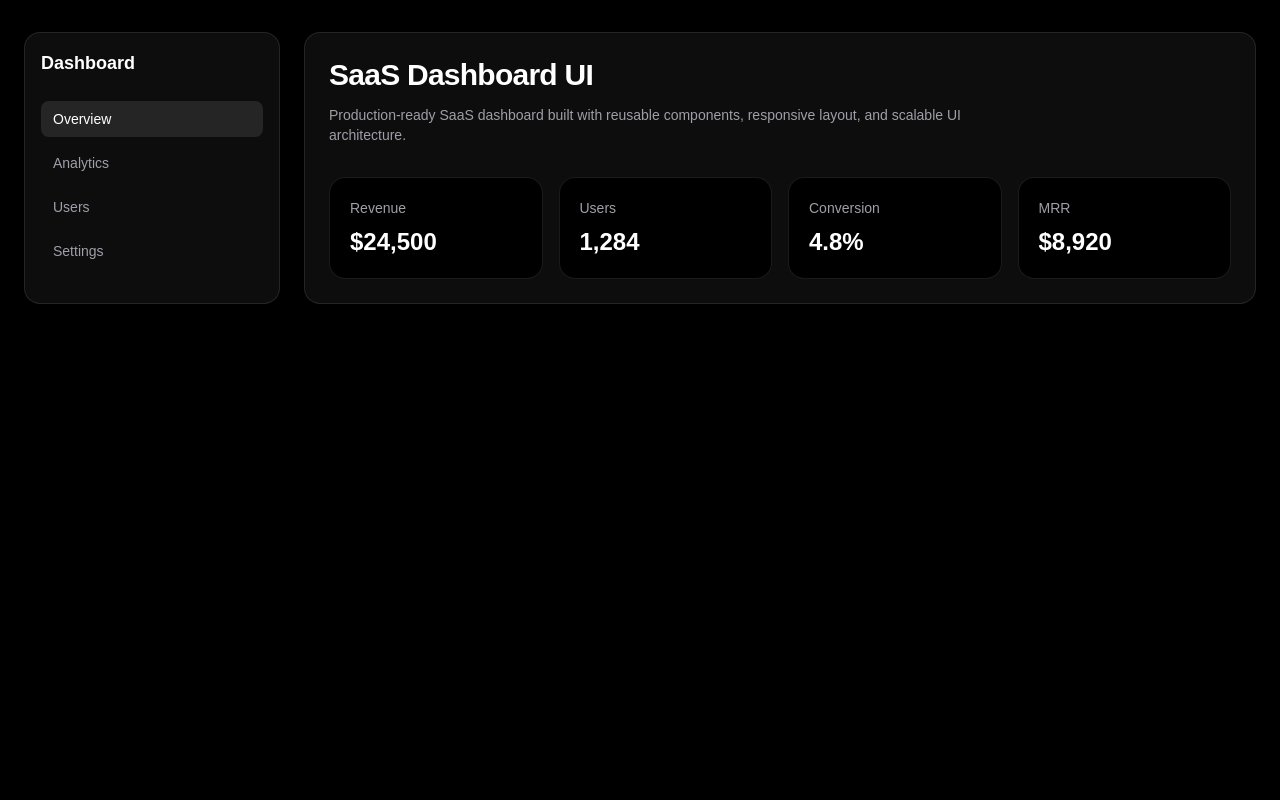
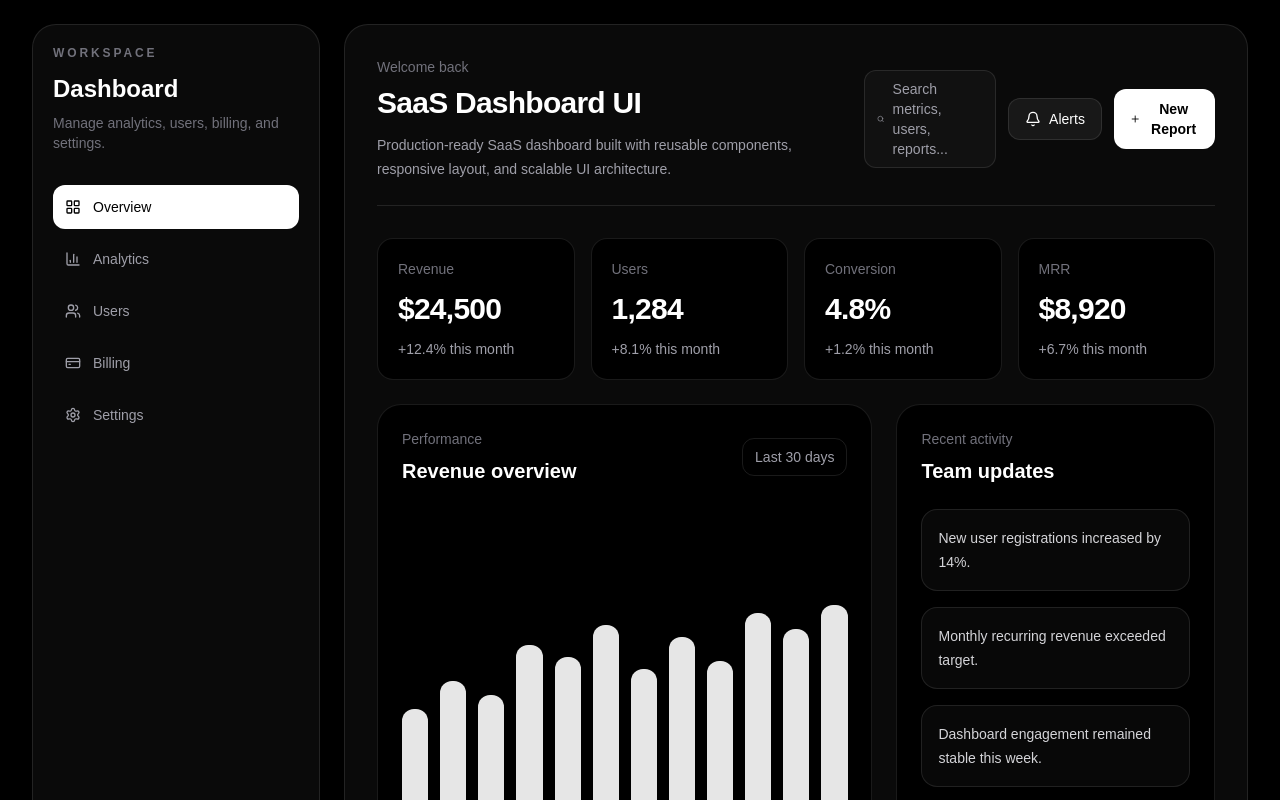
Before and after one commit to RoussosAdo/saas-dashboard-ui, a Next.js app: page / in a window 1280 px wide. Shown: the top 800 px of the page. Built offline with nearby package versions, Linux system fonts and the light colour scheme.

Commit message:
Create dashboard shell with sidebar, topbar, stats, and overview sections

```diff
--- a/app/page.tsx
+++ b/app/page.tsx
@@ -1,34 +1,84 @@
 import DashboardShell from "@/app/components/layout/dashboard-shell";
+
+const stats = [
+  { label: "Revenue", value: "$24,500", change: "+12.4%" },
+  { label: "Users", value: "1,284", change: "+8.1%" },
+  { label: "Conversion", value: "4.8%", change: "+1.2%" },
+  { label: "MRR", value: "$8,920", change: "+6.7%" },
+];
 
 export default function Home() {
   return (
     <DashboardShell>
-      <div>
-        <h1 className="text-3xl font-bold tracking-tight">SaaS Dashboard UI</h1>
-        <p className="mt-3 max-w-2xl text-sm text-zinc-400">
-          Production-ready SaaS dashboard built with reusable components,
-          responsive layout, and scalable UI architecture.
-        </p>
+      <section className="grid gap-4 sm:grid-cols-2 xl:grid-cols-4">
+        {stats.map((stat) => (
+          <article
+            key={stat.label}
+            className="rounded-2xl border border-white/10 bg-black p-5 transition hover:border-white/20"
+          >
+            <p className="text-sm text-zinc-500">{stat.label}</p>
+            <p className="mt-3 text-3xl font-bold tracking-tight text-white">
+              {stat.value}
+            </p>
+            <p className="mt-3 text-sm font-medium text-zinc-400">
+              {stat.change} this month
+            </p>
+          </article>
+        ))}
+      </section>
 
-        <div className="mt-8 grid gap-4 sm:grid-cols-2 xl:grid-cols-4">
-          <div className="rounded-2xl border border-white/10 bg-black p-5">
-            <p className="text-sm text-zinc-400">Revenue</p>
-            <p className="mt-2 text-2xl font-semibold">$24,500</p>
+      <section className="mt-6 grid gap-6 xl:grid-cols-[1.4fr_0.9fr]">
+        <div className="rounded-3xl border border-white/10 bg-black p-6">
+          <div className="flex items-center justify-between">
+            <div>
+              <p className="text-sm font-medium text-zinc-500">Performance</p>
+              <h2 className="mt-2 text-xl font-semibold text-white">
+                Revenue overview
+              </h2>
+            </div>
+
+            <div className="rounded-xl border border-white/10 px-3 py-2 text-sm text-zinc-400">
+              Last 30 days
+            </div>
           </div>
-          <div className="rounded-2xl border border-white/10 bg-black p-5">
-            <p className="text-sm text-zinc-400">Users</p>
-            <p className="mt-2 text-2xl font-semibold">1,284</p>
-          </div>
-          <div className="rounded-2xl border border-white/10 bg-black p-5">
-            <p className="text-sm text-zinc-400">Conversion</p>
-            <p className="mt-2 text-2xl font-semibold">4.8%</p>
-          </div>
-          <div className="rounded-2xl border border-white/10 bg-black p-5">
-            <p className="text-sm text-zinc-400">MRR</p>
-            <p className="mt-2 text-2xl font-semibold">$8,920</p>
+
+          <div className="mt-8 flex h-72 items-end gap-3">
+            {[48, 62, 55, 80, 74, 90, 68, 84, 72, 96, 88, 100].map(
+              (height, i) => (
+                <div key={i} className="flex flex-1 flex-col justify-end">
+                  <div
+                    className="rounded-t-xl bg-white/90"
+                    style={{ height: `${height * 2}px` }}
+                  />
+                </div>
+              )
+            )}
           </div>
         </div>
-      </div>
+
+        <div className="rounded-3xl border border-white/10 bg-black p-6">
+          <p className="text-sm font-medium text-zinc-500">Recent activity</p>
+          <h2 className="mt-2 text-xl font-semibold text-white">
+            Team updates
+          </h2>
+
+          <div className="mt-6 space-y-4">
+            {[
+              "New user registrations increased by 14%.",
+              "Monthly recurring revenue exceeded target.",
+              "Dashboard engagement remained stable this week.",
+              "Three new reports were created by the analytics team.",
+            ].map((item) => (
+              <div
+                key={item}
+                className="rounded-2xl border border-white/10 bg-white/[0.03] p-4"
+              >
+                <p className="text-sm leading-6 text-zinc-300">{item}</p>
+              </div>
+            ))}
+          </div>
+        </div>
+      </section>
     </DashboardShell>
   );
 }
--- a/src/app/components/layout/dashboard-shell.tsx
+++ b/src/app/components/layout/dashboard-shell.tsx
@@ -1,3 +1,6 @@
+import DashboardSidebar from "@/app/components/layout/dashboard-sidebar";
+import DashboardTopbar from "@/app/components/layout/dashboard-topbar";
+
 type DashboardShellProps = {
   children: React.ReactNode;
 };
@@ -5,20 +8,13 @@ type DashboardShellProps = {
 export default function DashboardShell({ children }: DashboardShellProps) {
   return (
     <div className="min-h-screen bg-black text-white">
-      <div className="mx-auto flex max-w-7xl gap-6 px-6 py-8">
-        <aside className="hidden w-64 shrink-0 rounded-2xl border border-white/10 bg-white/5 p-4 lg:block">
-          <div className="text-lg font-semibold">Dashboard</div>
-          <nav className="mt-6 space-y-2 text-sm text-zinc-400">
-            <div className="rounded-lg bg-white/10 px-3 py-2 text-white">Overview</div>
-            <div className="px-3 py-2">Analytics</div>
-            <div className="px-3 py-2">Users</div>
-            <div className="px-3 py-2">Settings</div>
-          </nav>
-        </aside>
+      <div className="mx-auto flex max-w-7xl gap-6 px-4 py-6 sm:px-6 lg:px-8">
+        <DashboardSidebar />
 
-        <section className="flex-1 rounded-2xl border border-white/10 bg-white/5 p-6">
+        <main className="min-w-0 flex-1 rounded-3xl border border-white/10 bg-[#0a0a0a] p-5 sm:p-6 lg:p-8">
+          <DashboardTopbar />
           {children}
-        </section>
+        </main>
       </div>
     </div>
   );
--- /dev/null
+++ b/src/app/components/layout/dashboard-sidebar.tsx
@@ -0,0 +1,65 @@
+import NavItem from "@/app/components/layout/nav-item";
+import {
+  LayoutGrid,
+  BarChart3,
+  Users,
+  Settings,
+  CreditCard,
+  LifeBuoy,
+} from "lucide-react";
+
+export default function DashboardSidebar() {
+  return (
+    <aside className="hidden w-72 shrink-0 rounded-3xl border border-white/10 bg-[#0a0a0a] p-5 lg:block">
+      <div className="flex h-full flex-col">
+        <div>
+          <div className="mb-8">
+            <p className="text-xs font-semibold uppercase tracking-[0.24em] text-zinc-500">
+              Workspace
+            </p>
+            <h2 className="mt-3 text-2xl font-bold text-white">Dashboard</h2>
+            <p className="mt-2 text-sm text-zinc-500">
+              Manage analytics, users, billing, and settings.
+            </p>
+          </div>
+
+          <div className="space-y-2">
+            <NavItem
+              label="Overview"
+              active
+              icon={<LayoutGrid className="h-4 w-4" />}
+            />
+            <NavItem
+              label="Analytics"
+              icon={<BarChart3 className="h-4 w-4" />}
+            />
+            <NavItem label="Users" icon={<Users className="h-4 w-4" />} />
+            <NavItem
+              label="Billing"
+              icon={<CreditCard className="h-4 w-4" />}
+            />
+            <NavItem
+              label="Settings"
+              icon={<Settings className="h-4 w-4" />}
+            />
+          </div>
+        </div>
+
+        <div className="mt-auto rounded-2xl border border-white/10 bg-white/[0.03] p-4">
+          <div className="flex items-start gap-3">
+            <div className="rounded-xl bg-white/10 p-2 text-white">
+              <LifeBuoy className="h-4 w-4" />
+            </div>
+
+            <div>
+              <p className="text-sm font-semibold text-white">Need help?</p>
+              <p className="mt-1 text-xs leading-5 text-zinc-500">
+                Review docs, manage support, and keep your workspace organized.
+              </p>
+            </div>
+          </div>
+        </div>
+      </div>
+    </aside>
+  );
+}
--- /dev/null
+++ b/src/app/components/layout/dashboard-topbar.tsx
@@ -0,0 +1,35 @@
+import { Bell, Search, Plus } from "lucide-react";
+
+export default function DashboardTopbar() {
+  return (
+    <header className="mb-8 flex flex-col gap-4 border-b border-white/10 pb-6 xl:flex-row xl:items-center xl:justify-between">
+      <div>
+        <p className="text-sm font-medium text-zinc-500">Welcome back</p>
+        <h1 className="mt-2 text-3xl font-bold tracking-tight text-white">
+          SaaS Dashboard UI
+        </h1>
+        <p className="mt-3 max-w-2xl text-sm leading-6 text-zinc-400">
+          Production-ready SaaS dashboard built with reusable components,
+          responsive layout, and scalable UI architecture.
+        </p>
+      </div>
+
+      <div className="flex flex-col gap-3 sm:flex-row sm:items-center">
+        <div className="flex items-center gap-2 rounded-xl border border-white/10 bg-white/[0.03] px-3 py-2 text-zinc-400">
+          <Search className="h-4 w-4" />
+          <span className="text-sm">Search metrics, users, reports...</span>
+        </div>
+
+        <button className="flex items-center justify-center gap-2 rounded-xl border border-white/10 bg-white/[0.06] px-4 py-2.5 text-sm font-medium text-white transition hover:bg-white/[0.1]">
+          <Bell className="h-4 w-4" />
+          Alerts
+        </button>
+
+        <button className="flex items-center justify-center gap-2 rounded-xl bg-white px-4 py-2.5 text-sm font-semibold text-black transition hover:opacity-90">
+          <Plus className="h-4 w-4" />
+          New Report
+        </button>
+      </div>
+    </header>
+  );
+}
--- /dev/null
+++ b/src/app/components/layout/nav-item.tsx
@@ -0,0 +1,27 @@
+import { cn } from "@/app/lib/utils";
+
+type NavItemProps = {
+  label: string;
+  active?: boolean;
+  icon?: React.ReactNode;
+};
+
+export default function NavItem({
+  label,
+  active = false,
+  icon,
+}: NavItemProps) {
+  return (
+    <button
+      className={cn(
+        "flex w-full items-center gap-3 rounded-xl px-3 py-3 text-left text-sm font-medium transition-all duration-200",
+        active
+          ? "bg-white text-black"
+          : "text-zinc-400 hover:bg-white/5 hover:text-white"
+      )}
+    >
+      <span className="shrink-0">{icon}</span>
+      <span>{label}</span>
+    </button>
+  );
+}
```
